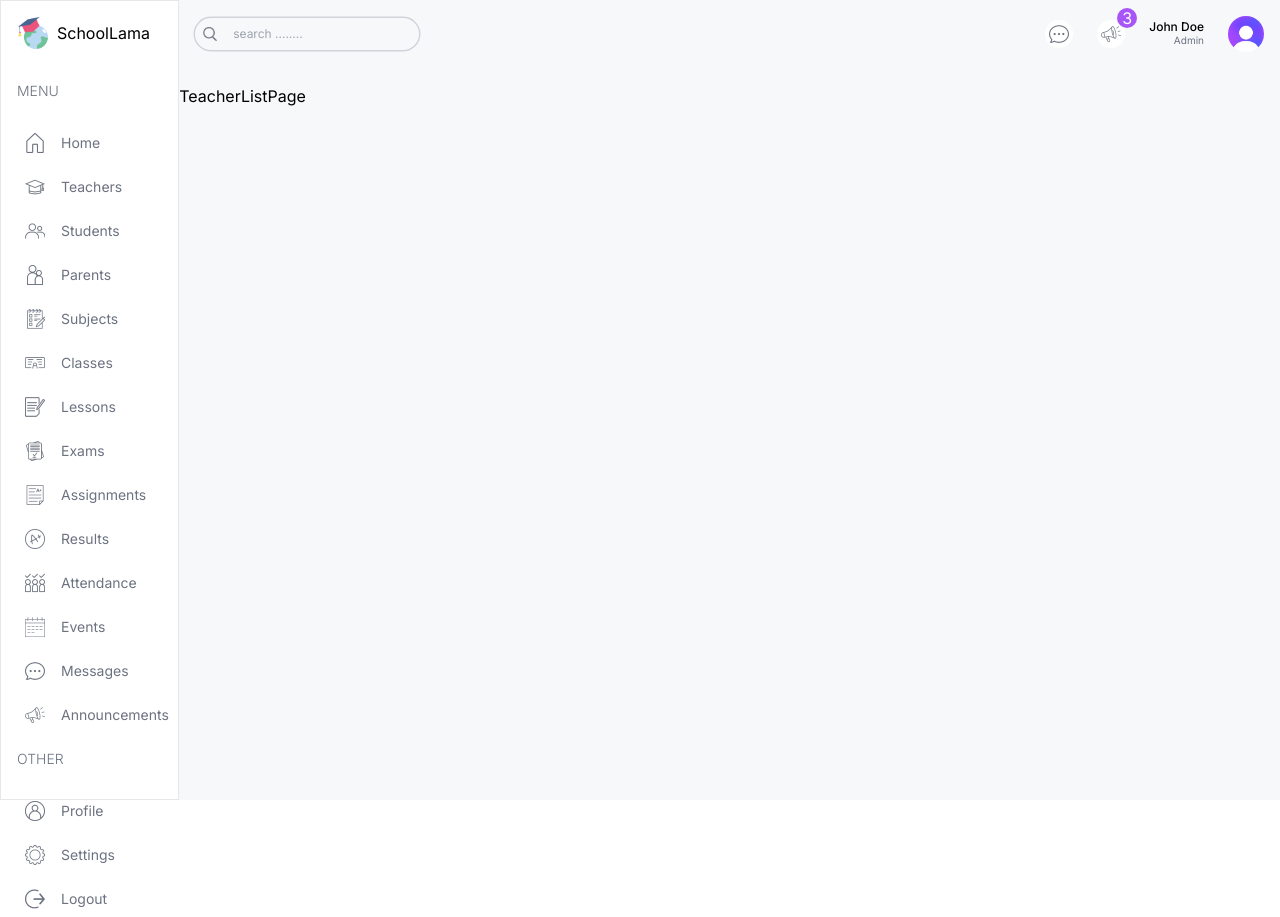
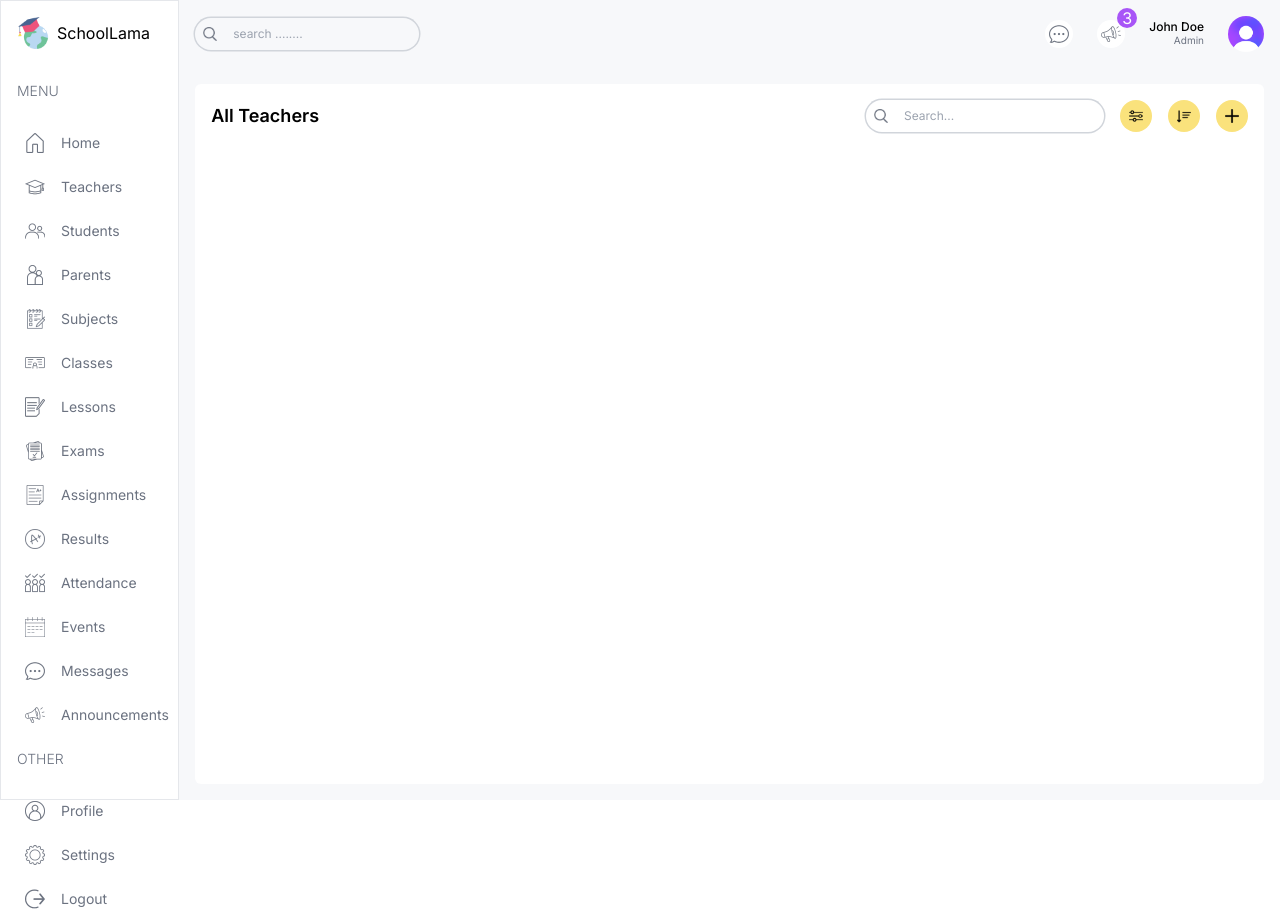
Before and after one commit to kaziabulhasib/sm-dashboard, a Next.js app: page /list/teachers in a window 1280 px wide. Built offline with nearby package versions, Linux system fonts and the light colour scheme.

Commit message:
teacher list top part

```diff
--- a/src/app/(dashbaord)/list/teachers/page.tsx
+++ b/src/app/(dashbaord)/list/teachers/page.tsx
@@ -1,5 +1,48 @@
+import TableSearch from "@/components/TableSearch";
+import Image from "next/image";
+
 const TeacherListPage = () => {
-  return <div className=''>TeacherListPage</div>;
+  return (
+    <div className='bg-white rounded-md flex-1  m-4 mt-0 p-4'>
+      {/* TOP */}
+      <div className='flex justify-between items-center'>
+        <h1 className='hidden md:block text-lg font-semibold'>All Teachers</h1>
+        <div className='flex flex-col md:flex-row items-center gap-4 w-full md:w-auto'>
+          <TableSearch />
+          <div className='flex gap-4 items-center self-end'>
+            <button className='w-8 h-8 flex justify-center items-center rounded-full  bg-lamaYellow'>
+              <Image
+                src='/filter.png'
+                alt='filter image'
+                width={14}
+                height={14}
+              />
+            </button>
+            <button className='w-8 h-8 flex justify-center items-center rounded-full  bg-lamaYellow'>
+              <Image
+                src='/sort.png'
+                alt='filter image'
+                width={14}
+                height={14}
+              />
+            </button>
+            <button className='w-8 h-8 flex justify-center items-center rounded-full  bg-lamaYellow'>
+              <Image
+                src='/plus.png'
+                alt='filter image'
+                width={14}
+                height={14}
+              />
+            </button>
+          </div>
+        </div>
+      </div>
+      {/* List */}
+      <div className=''></div>
+      {/* Pagination */}
+      <div className=''></div>
+    </div>
+  );
 };
 
 export default TeacherListPage;
--- /dev/null
+++ b/src/components/TableSearch.tsx
@@ -0,0 +1,16 @@
+import Image from "next/image";
+
+const TableSearch = () => {
+  return (
+    <div className='w-full md:w-auto flex items-center gap-2 text-xs rounded-full ring-[1.5px] ring-gray-300 px-2'>
+      <Image src='/search.png' alt='' width={14} height={14} />
+      <input
+        type='text'
+        placeholder='Search...'
+        className='w-[200px] p-2 bg-transparent outline-none'
+      />
+    </div>
+  );
+};
+
+export default TableSearch;
```
